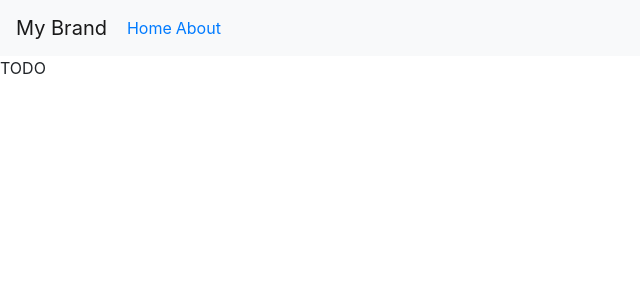
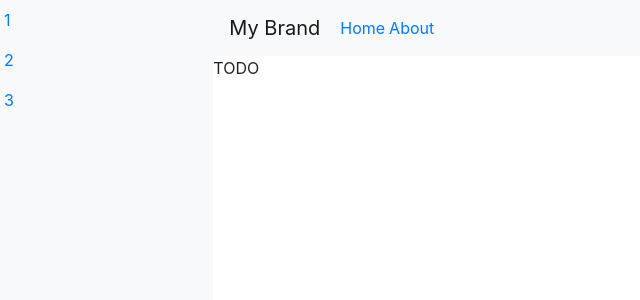
Before and after one commit to cankulpedin/coffee-boost, a React app: page / in a window 1280 px wide. Shown: the top 300 px of the page, without its empty margins (0-640 px from the left). Built offline with nearby package versions, Linux system fonts and the light colour scheme.

Commit message:
feat: add sidebar

```diff
--- a/index.html
+++ b/index.html
@@ -1,11 +1,11 @@
 <!DOCTYPE html>
-<html lang="en">
+<html lang="en" style="display:flex;min-height: 100%;">
 <head>
   <meta charset="UTF-8">
   <meta name="viewport" content="width=device-width, initial-scale=1.0">
   <title>React-Webpack Setup</title>
 </head>
-<body>
-  <div id="root"></div>
+<body style="min-height: 100%; width: 100%;">
+  <div style="height: 100%;" id="root"></div>
 </body>
 </html>
--- a/src/App.tsx
+++ b/src/App.tsx
@@ -1,15 +1,48 @@
 import React from "react";
-/* import styled from "styled-components"; */
+import styled from "styled-components";
+import { Container, Row, Col } from "react-bootstrap";
 import { BrowserRouter as Router } from "react-router-dom";
 
 import { Routes } from "./routes/Routes";
-import { NavigationBar } from "./components/NavigationBar";
+import { NavigationBar } from "./components/navigation-bar/NavigationBar";
+import { SideBar } from "./components/side-bar/SideBar";
+
+const MainContainer = styled.div`
+  height: 100%;
+`;
+
+const StyledContainer = styled(Container)`
+  height: 100%;
+  padding: 0;
+  margin: 0;
+`;
+
+const StyledMainRow = styled(Row)`
+  height: 100%;
+`;
+
+const StyledMainColumnFirst = styled(Col)`
+  padding-right: 0;
+`;
+
+const StyledMainColumnSecond = styled(Col)`
+  padding-left: 0;
+`;
 
 export const App = (): JSX.Element => (
-  <div>
+  <MainContainer>
     <Router>
-      <NavigationBar navigationAlignment="left" />
-      <Routes />
+      <StyledContainer no-gutters mx-0 px-0 fluid>
+        <StyledMainRow noGutters={true}>
+          <StyledMainColumnFirst md={2}>
+            <SideBar collapsed />
+          </StyledMainColumnFirst>
+          <StyledMainColumnSecond md={10}>
+            <NavigationBar navigationAlignment="left" />
+            <Routes />
+          </StyledMainColumnSecond>
+        </StyledMainRow>
+      </StyledContainer>
     </Router>
-  </div>
+  </MainContainer>
 );
--- /dev/null
+++ b/src/components/side-bar/SideBar.tsx
@@ -0,0 +1,34 @@
+import React from "react";
+import { Nav } from "react-bootstrap";
+import { Link } from "react-router-dom";
+import styled from "styled-components";
+
+const StyledSideBar = styled(Nav)`
+  height: 100%;
+  flex-direction: column;
+`;
+
+const StyledNavItem = styled(Nav.Item)`
+  padding: 4px;
+  margin: 4px 0;
+`;
+
+const StyledLink = styled(Link)`
+  display: block;
+`;
+
+export const SideBar = (): JSX.Element => {
+  return (
+    <StyledSideBar className="bg-light sidebar">
+      <StyledNavItem>
+        <StyledLink>1</StyledLink>
+      </StyledNavItem>
+      <StyledNavItem>
+        <StyledLink>2</StyledLink>
+      </StyledNavItem>
+      <StyledNavItem>
+        <StyledLink>3</StyledLink>
+      </StyledNavItem>
+    </StyledSideBar>
+  );
+};
```
Also changed, not shown: src/components/navigation-bar/NavigationBar.tsx (renamed from src/components/NavigationBar.tsx).
